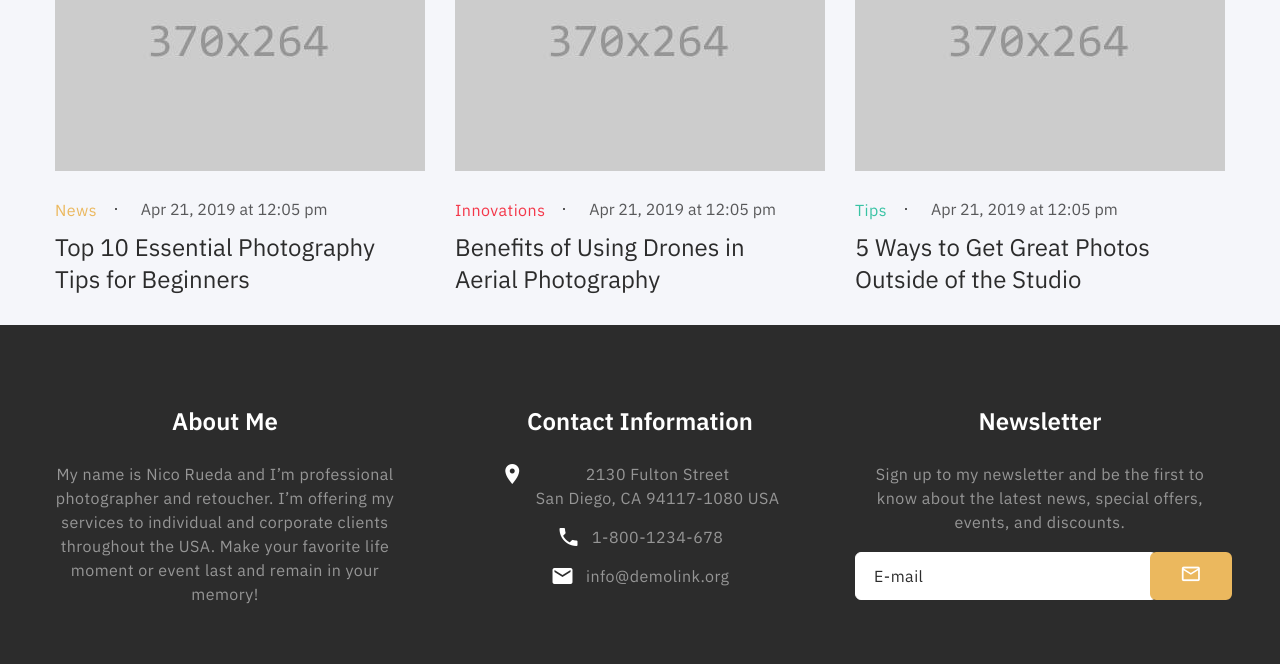
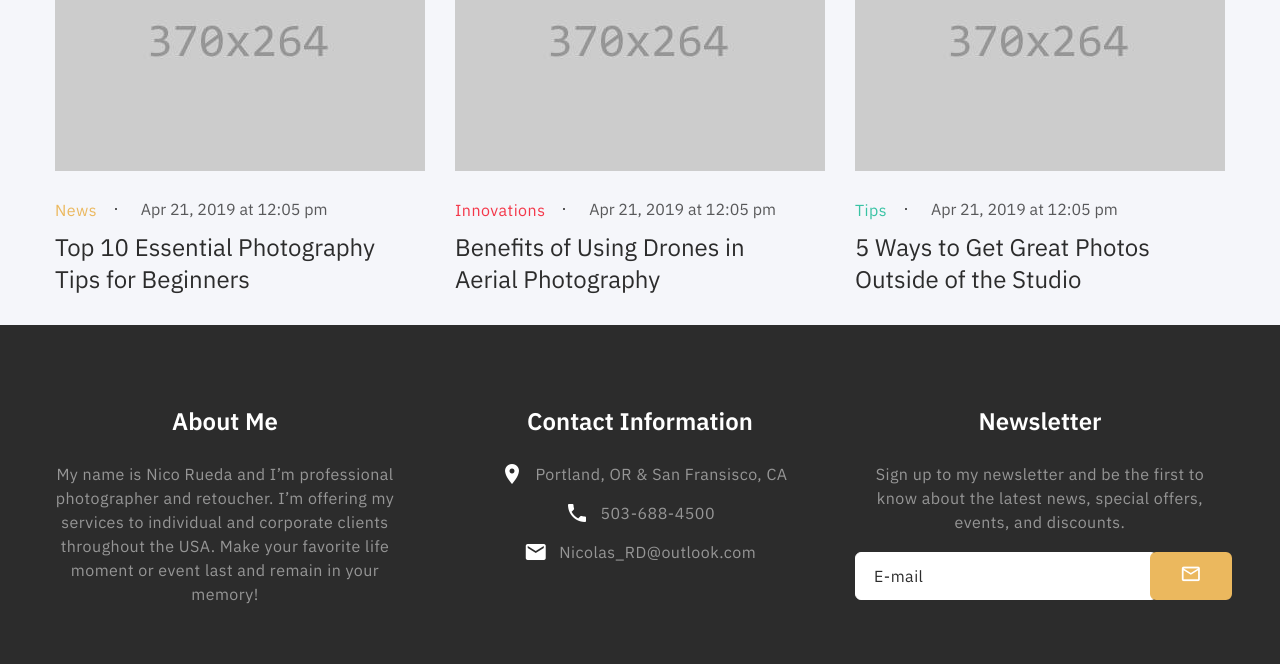
Before and after one commit to nicorueda98/my-project, a plain HTML site: page index.html in a window 1280 px wide. Shown: the part 3839-4503 px from the top of the page. Drawn offline with Linux system fonts and the light colour scheme.

Commit message:
contact info

```diff
--- a/index.html
+++ b/index.html
@@ -479,9 +479,9 @@
                       <div class="box-1">
                         <h4>Contact Information</h4>
                         <ul class="list-sm">
-                          <li class="object-inline"><span class="icon icon-md mdi mdi-map-marker text-gray-700"></span><a class="link-default" href="#">2130 Fulton Street <br> San Diego, CA 94117-1080 USA</a></li>
-                          <li class="object-inline"><span class="icon icon-md mdi mdi-phone text-gray-700"></span><a class="link-default" href="tel:#">1-800-1234-678</a></li>
-                          <li class="object-inline"><span class="icon icon-md mdi mdi-email text-gray-700"></span><a class="link-default" href="mailto:#">info@demolink.org</a></li>
+                          <li class="object-inline"><span class="icon icon-md mdi mdi-map-marker text-gray-700"></span><a class="link-default" href="#">Portland, OR & San Fransisco, CA</a></li>
+                          <li class="object-inline"><span class="icon icon-md mdi mdi-phone text-gray-700"></span><a class="link-default" href="tel:#">503-688-4500</a></li>
+                          <li class="object-inline"><span class="icon icon-md mdi mdi-email text-gray-700"></span><a class="link-default" href="mailto:#">Nicolas_RD@outlook.com</a></li>
                         </ul>
                       </div>
                     </div>
```
